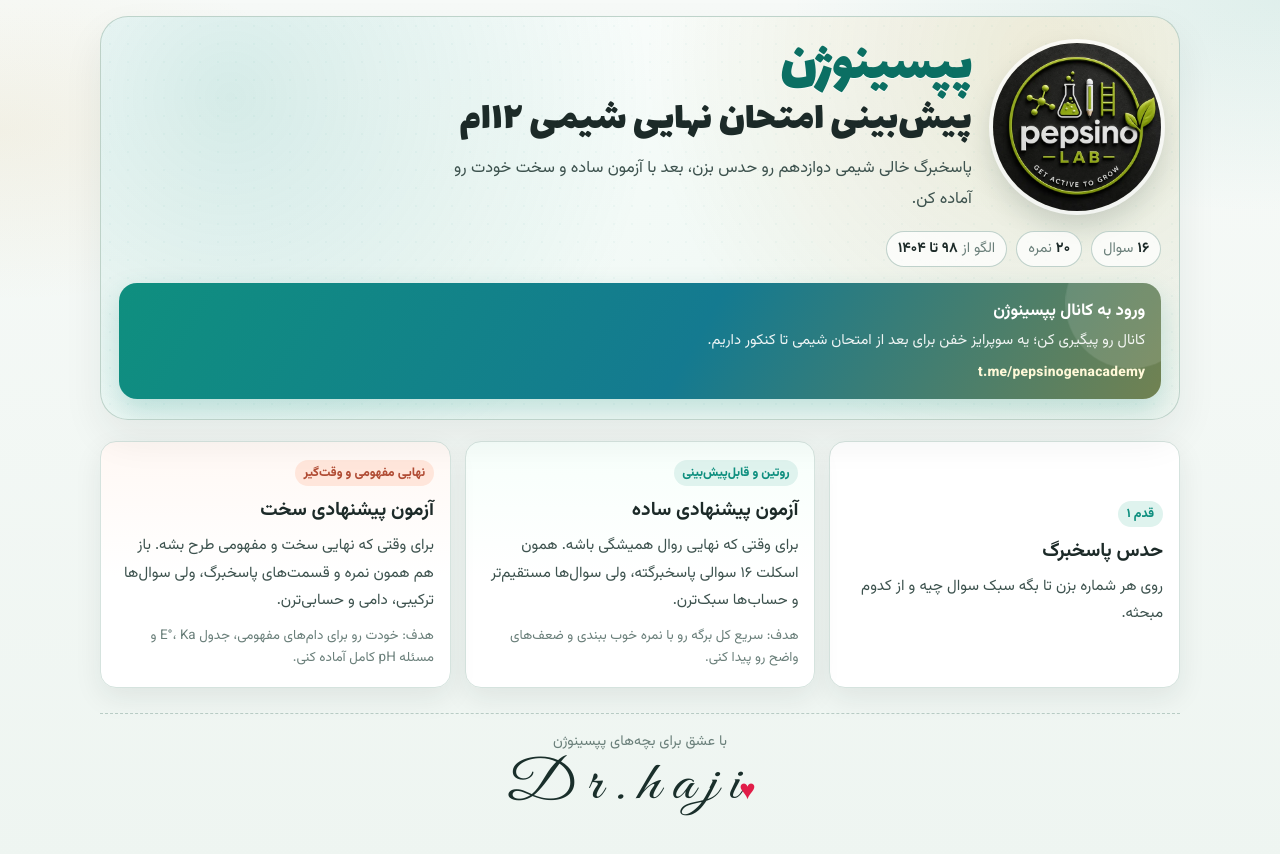
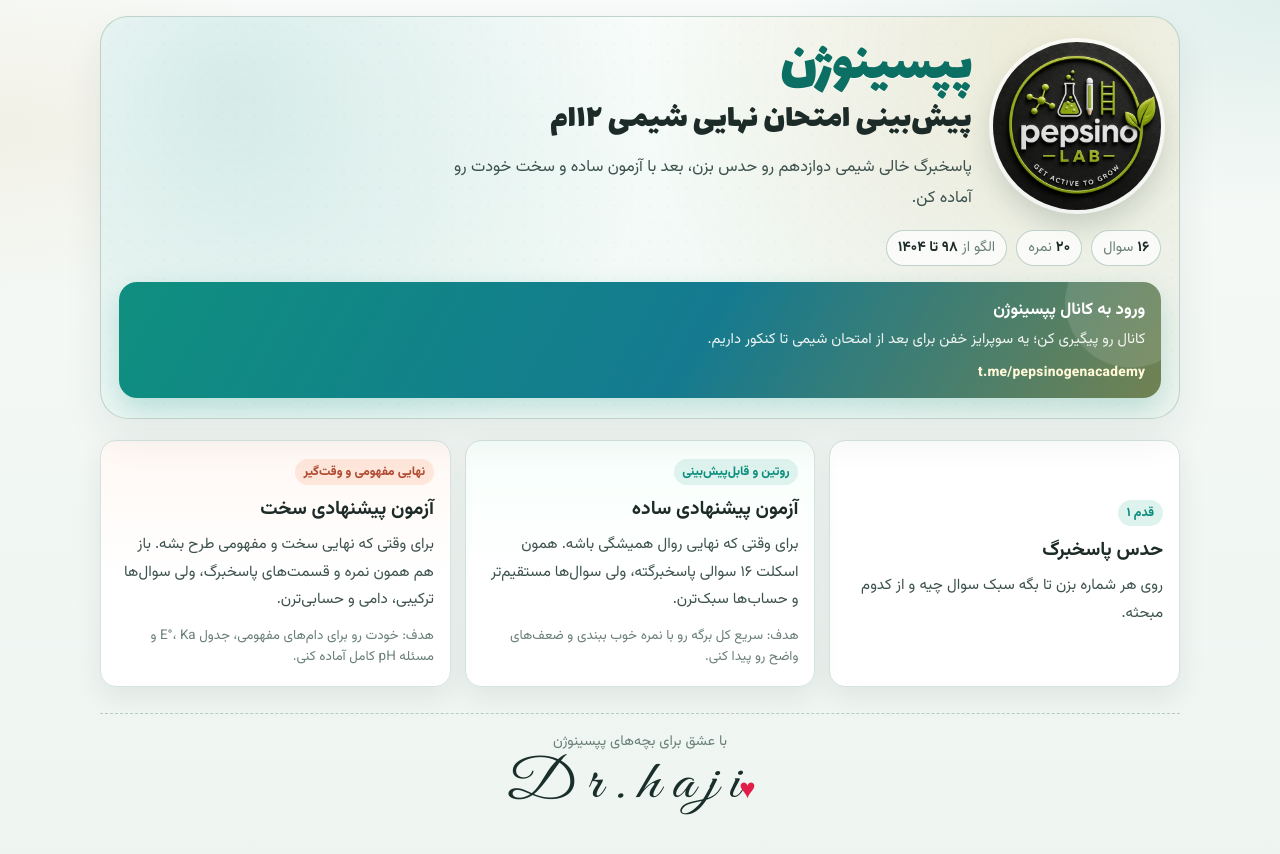
Before and after one commit to mihaji2002-netizen/shimi-12-, a React (Vite) app: page / in a window 1280 px wide. Shown: the top 854 px of the page. Built offline with nearby package versions, Linux system fonts and the light colour scheme.

Commit message:
Tune hero title size for the longer Persian headline
Co-authored-by: mihaji2002-netizen <mihaji2002-netizen@users.noreply.github.com>

```diff
--- a/src/App.css
+++ b/src/App.css
@@ -95,8 +95,8 @@
 .hero h1 {
   margin: 0;
   font-family: var(--font-display);
-  font-size: clamp(1.7rem, 5.5vw, 2.55rem);
-  line-height: 1.05;
+  font-size: clamp(1.35rem, 4.2vw, 2.1rem);
+  line-height: 1.25;
   color: var(--ink);
 }
 .lead {
```
